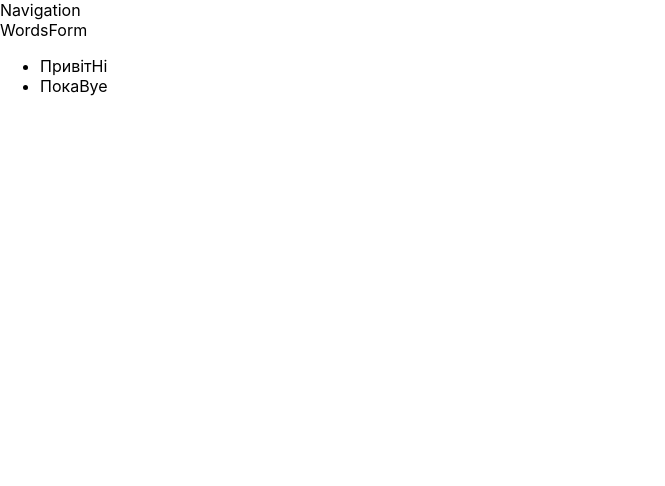
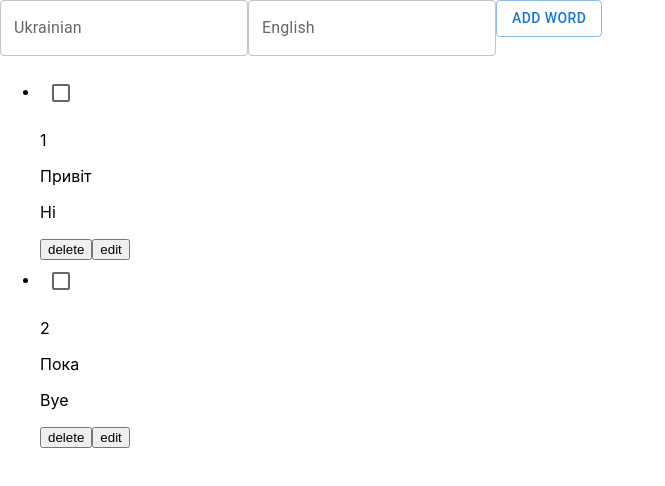
Before and after one commit to IvanRuskevych/react-practice-english-app, a React (Create React App) app: page / in a window 1280 px wide. Shown: the top 486 px of the page, without its empty margins (0-665 px from the left). Built offline with nearby package versions, Linux system fonts and the light colour scheme.

Commit message:
practice--2023-05--06

```diff
--- a/src/components/App.jsx
+++ b/src/components/App.jsx
@@ -1,22 +1,30 @@
 import React, { Component } from 'react';
-import { Navigation } from './Navigation/Navigation';
-import { WordsForm } from './WordsForm/WordsForm';
+import Navigation from './Navigation/Navigation';
+import WordsForm from './WordsForm/WordsForm';
 import { WordList } from './WordList/WordList';
 
 export class App extends Component {
   state = {
     words: [
-      { id: 1, ukWord: 'Привіт', enWord: 'Hi', isChecked: false },
-      { id: 2, ukWord: 'Пока', enWord: 'Bye', isChecked: false },
+      { id: 1, ukrWord: 'Привіт', enWord: 'Hi', isChecked: false },
+      { id: 2, ukrWord: 'Пока', enWord: 'Bye', isChecked: false },
     ],
     filter: '',
+  };
+
+  addWord = word => {
+    this.setState(prevState => {
+      return {
+        words: [...prevState.words, word],
+      };
+    });
   };
 
   render() {
     return (
       <div>
         <Navigation />
-        <WordsForm />
+        <WordsForm addWord={this.addWord} />
         <WordList words={this.state.words} />
       </div>
     );
--- a/src/components/Navigation/Navigation.jsx
+++ b/src/components/Navigation/Navigation.jsx
@@ -1,5 +1,7 @@
-import React from 'react';
+import React, { Component } from 'react';
 
-export const Navigation = () => {
-  return <div>Navigation</div>;
-};
+export default class Navigation extends Component {
+  render() {
+    return <div></div>;
+  }
+}
--- a/src/components/WordList/WordList.jsx
+++ b/src/components/WordList/WordList.jsx
@@ -1,14 +1,18 @@
-import React from 'react';
+import Checkbox from '@mui/material/Checkbox';
 
 export const WordList = ({ words }) => {
   return (
     <div>
       <ul>
-        {words.map(word => {
+        {words.map((word, index) => {
           return (
             <li key={word.id}>
-              <span>{word.ukWord}</span>
-              <span>{word.enWord}</span>
+              <Checkbox />
+              <p className="numberWord">{index + 1}</p>
+              <p className="ukrWord">{word.ukrWord}</p>
+              <p className="enWord">{word.enWord}</p>
+              <button>delete</button>
+              <button>edit</button>
             </li>
           );
         })}
--- a/src/components/WordsForm/WordsForm.jsx
+++ b/src/components/WordsForm/WordsForm.jsx
@@ -1,5 +1,59 @@
-import React from 'react';
+import React, { Component } from 'react';
+import TextField from '@mui/material/TextField';
+import Button from '@mui/material/Button';
+import { nanoid } from 'nanoid';
 
-export const WordsForm = () => {
-  return <div>WordsForm</div>;
-};
+export default class WordsForm extends Component {
+  state = {
+    ukrWord: '',
+    enWord: '',
+  };
+
+  handleChange = e => {
+    const { name, value } = e.currentTarget;
+    console.log(value);
+    console.log(name);
+    this.setState({ [name]: value });
+  };
+
+  handleSubmitForm = e => {
+    e.preventDefault();
+
+    const word = {
+      id: nanoid(5),
+      isChecked: false,
+      ...this.state,
+    };
+
+    this.props.addWord(word);
+    this.setState({ ukrWord: '', enWord: '' }); // очистка форми для контрольованих input-тів
+    // e.target.reset(); // очистка форми для НЕконтрольованих input-тів (не працює для контрольованих input-тів);
+  };
+
+  render() {
+    const { ukrWord, enWord } = this.state;
+    return (
+      <form onSubmit={this.handleSubmitForm}>
+        <TextField
+          id="ukrWord"
+          name="ukrWord"
+          label="Ukrainian"
+          variant="outlined"
+          value={ukrWord}
+          onChange={this.handleChange}
+        />
+        <TextField
+          id="enWord"
+          name="enWord"
+          label="English"
+          variant="outlined"
+          value={enWord}
+          onChange={this.handleChange}
+        />
+        <Button type="submit" variant="outlined">
+          add word
+        </Button>
+      </form>
+    );
+  }
+}
```
Also changed, not shown: src/components/Filter/Filter.jsx (+6 -4 lines).
